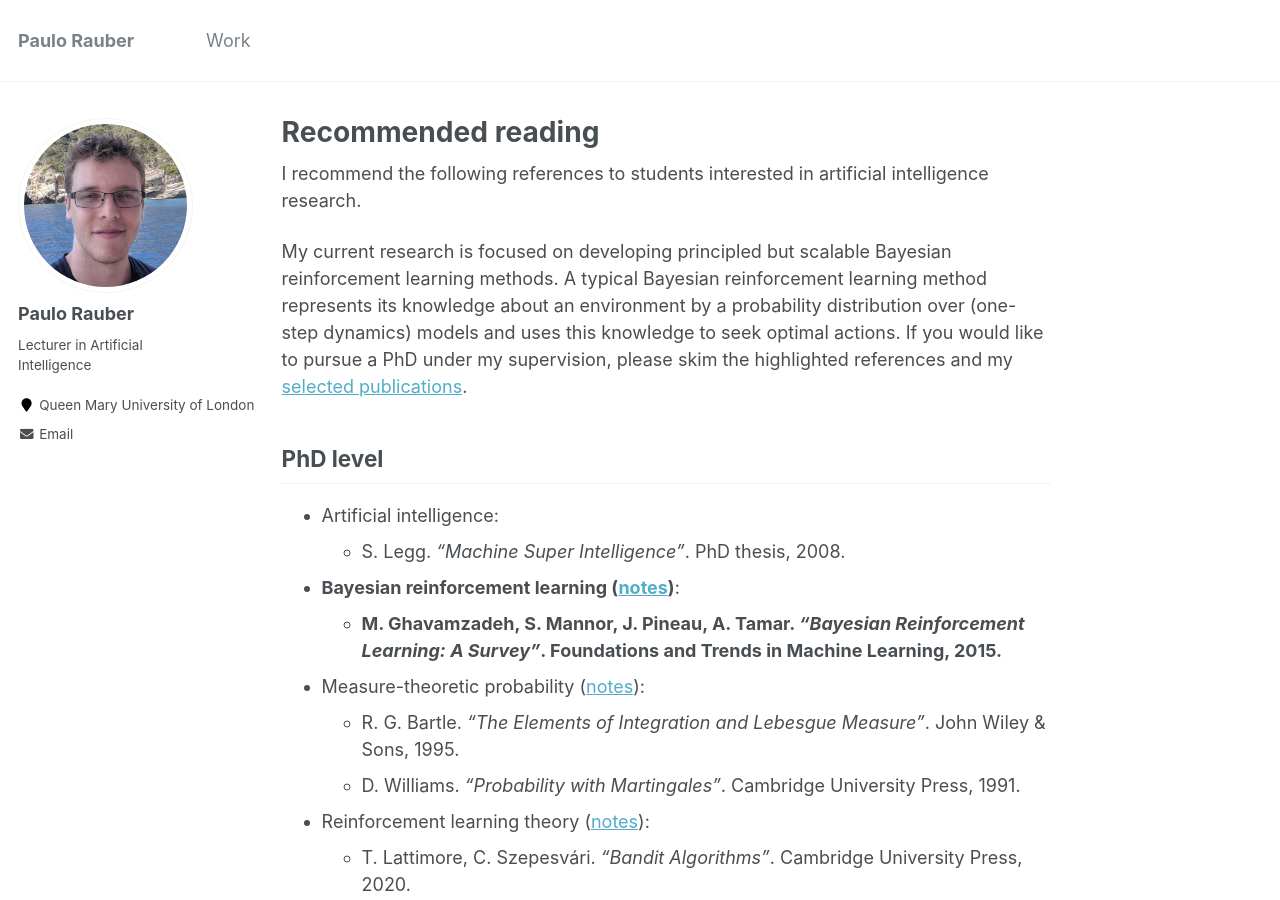
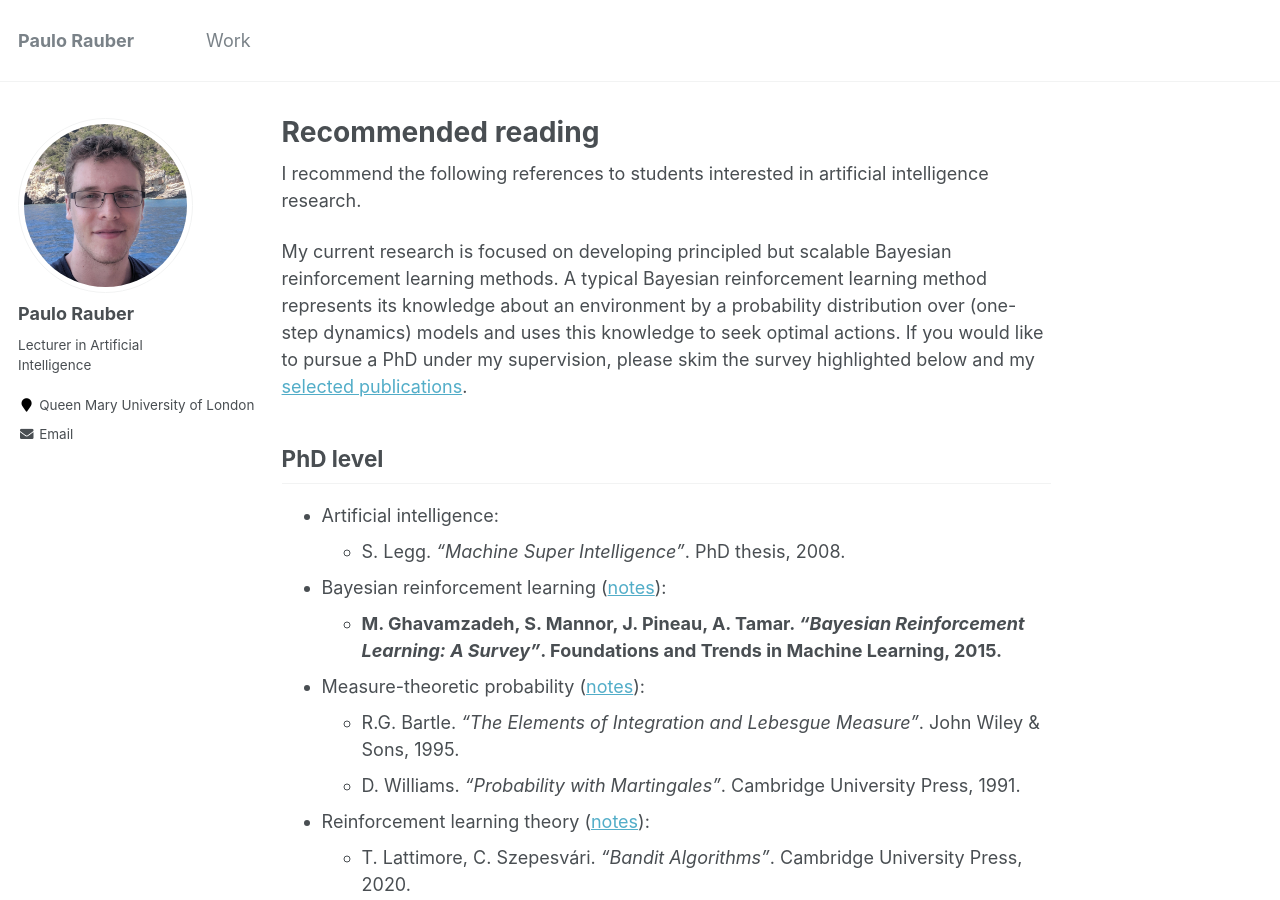
Before and after one commit to paulorauber/paulorauber.github.io, a Jekyll site: the page built from _pages/recommended_reading.md, in a window 1280 px wide and 900 px high. Built offline with Jekyll 4.4.1, drawn with Linux system fonts in a browser that asks for light colours.

Commit message:
Updated recommended reading for PhD level

```diff
--- a/_pages/recommended_reading.md
+++ b/_pages/recommended_reading.md
@@ -8,18 +8,18 @@ redirect_from:
 
 I recommend the following references to students interested in artificial intelligence research.
 
-My current research is focused on developing principled but scalable Bayesian reinforcement learning methods. A typical Bayesian reinforcement learning method represents its knowledge about an environment by a probability distribution over (one-step dynamics) models and uses this knowledge to seek optimal actions. If you would like to pursue a PhD under my supervision, please skim the highlighted references and my [selected publications](/about/).
+My current research is focused on developing principled but scalable Bayesian reinforcement learning methods. A typical Bayesian reinforcement learning method represents its knowledge about an environment by a probability distribution over (one-step dynamics) models and uses this knowledge to seek optimal actions. If you would like to pursue a PhD under my supervision, please skim the survey highlighted below and my [selected publications](/about/).
 
 ## PhD level
 
 * Artificial intelligence:
   * S. Legg. *"Machine Super Intelligence"*. PhD thesis, 2008.
 
-* __Bayesian reinforcement learning ([notes](/files/notes/mtbrl.pdf))__:
+* Bayesian reinforcement learning ([notes](/files/notes/mtbrl.pdf)):
   * __M. Ghavamzadeh, S. Mannor, J. Pineau, A. Tamar. *"Bayesian Reinforcement Learning: A Survey"*. Foundations and Trends in Machine Learning, 2015.__
 
 * Measure-theoretic probability ([notes](/files/notes/probability.pdf)):
-  * R. G. Bartle. *"The Elements of Integration and Lebesgue Measure"*. John Wiley & Sons, 1995.
+  * R.G. Bartle. *"The Elements of Integration and Lebesgue Measure"*. John Wiley & Sons, 1995.
   * D. Williams. *"Probability with Martingales"*. Cambridge University Press, 1991.
 
 * Reinforcement learning theory ([notes](/files/notes/rl_theory.pdf)):
```
